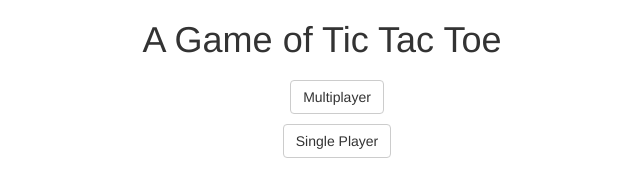
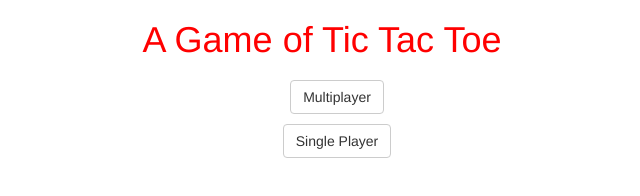
Before and after one commit to HugbBestiHopurinn/tictactoe, a plain HTML site: page src/main/resources/public/index.html in a window 1280 px wide. Shown: the whole page, without its empty margins (318-958 px from the left). Drawn offline with nearby package versions, Linux system fonts and the light colour scheme.

Commit message:
The color of h1 at index has been changed to an alerting red.

```diff
--- a/src/main/resources/public/index.html
+++ b/src/main/resources/public/index.html
@@ -9,7 +9,7 @@
   </head>
   <body>
     <div class="container">
-      <h1 style="text-align:center;">A Game of Tic Tac Toe</h1>
+      <h1 style="text-align:center;color:red;">A Game of Tic Tac Toe</h1>
       <div class="container" style="text-align:center;">
         <ul style="list-style-type:none;padding:0px;margin:0px;">
           <li game-mode="single" style="margin:10px;">
```
